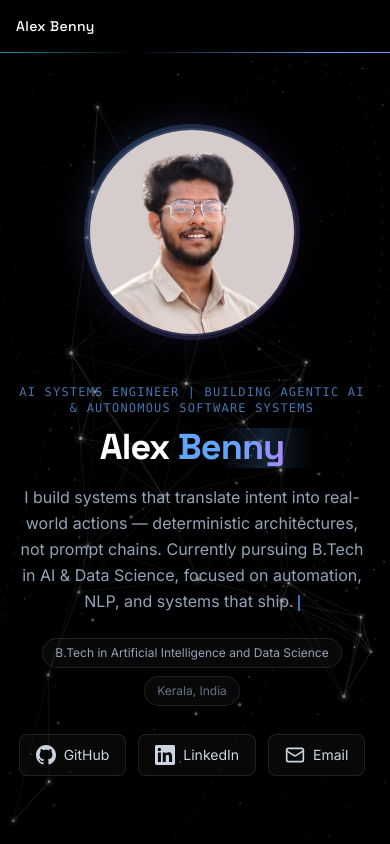
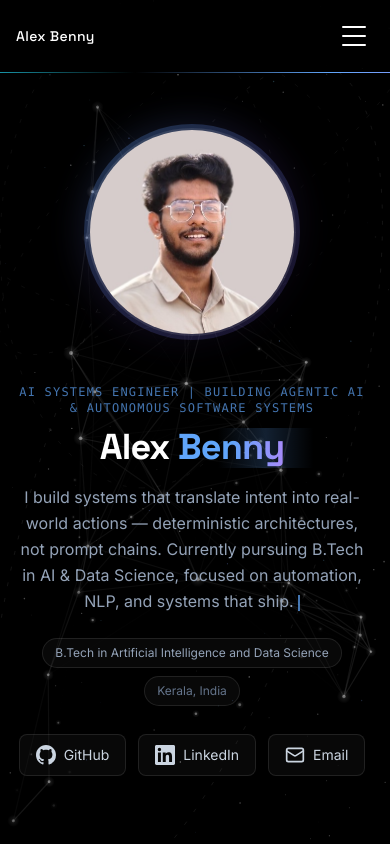
Before and after one commit to AlexxBenny/alex-portfolio, a Next.js app: page / in a window 390 px wide. Built offline with nearby package versions, Linux system fonts and the light colour scheme.

Commit message:
Fix: Navbar not working

```diff
--- a/app/globals.css
+++ b/app/globals.css
@@ -9,6 +9,11 @@ body {
   -webkit-font-smoothing: antialiased;
   -moz-osx-font-smoothing: grayscale;
   overflow-x: hidden;
+}
+
+/* Offset for fixed navbar when using scrollIntoView */
+section[id] {
+  scroll-margin-top: 80px;
 }
 
 body {
@@ -86,3 +91,14 @@ html {
 .hover-pulse-glow:hover {
   animation: pulse-glow 1.5s ease-in-out infinite;
 }
+
+/* ------------------------------------------------------------------ */
+/* Mobile nav drawer — staggered fade-in                               */
+/* ------------------------------------------------------------------ */
+@keyframes fade-in-up {
+  0% { opacity: 0; transform: translateY(12px); }
+  100% { opacity: 1; transform: translateY(0); }
+}
+.animate-fade-in-up {
+  animation: fade-in-up 0.35s ease-out;
+}
--- a/components/Navbar.tsx
+++ b/components/Navbar.tsx
@@ -1,4 +1,6 @@
 "use client";
+
+import { useState, useCallback, useEffect } from "react";
 
 const sections = [
   { id: "skills", label: "Skills" },
@@ -8,18 +10,33 @@ const sections = [
   { id: "contact", label: "Contact" },
 ];
 
-const scrollToSection = (id: string) => {
-  const el = document.getElementById(id);
-  if (!el) return;
-  const rect = el.getBoundingClientRect();
-  const absoluteY = window.scrollY + rect.top - 72;
-  window.scrollTo({ top: absoluteY, behavior: "smooth" });
-};
+export default function Navbar() {
+  const [mobileOpen, setMobileOpen] = useState(false);
 
-export default function Navbar() {
+  // Lock body scroll when mobile menu is open
+  useEffect(() => {
+    document.body.style.overflow = mobileOpen ? "hidden" : "";
+    return () => {
+      document.body.style.overflow = "";
+    };
+  }, [mobileOpen]);
+
+  const scrollToSection = useCallback(
+    (id: string) => {
+      setMobileOpen(false);
+      setTimeout(() => {
+        const el = document.getElementById(id);
+        if (!el) return;
+        el.scrollIntoView({ behavior: "smooth", block: "start" });
+      }, 50);
+    },
+    [],
+  );
+
   return (
-    <header className="fixed inset-x-0 top-0 z-40 bg-black/80 backdrop-blur-md">
+    <header className="fixed inset-x-0 top-0 z-50 bg-black/80 backdrop-blur-md">
       <div className="mx-auto flex max-w-6xl items-center justify-between px-4 py-4 sm:px-6">
+        {/* Logo / Name */}
         <button
           onClick={() => scrollToSection("hero")}
           className="text-sm font-display font-medium tracking-wide text-white hover:text-accent transition-colors"
@@ -27,6 +44,7 @@ export default function Navbar() {
           Alex Benny
         </button>
 
+        {/* Desktop nav */}
         <nav className="hidden gap-6 text-sm text-slate-400 sm:flex">
           {sections.map((section) => (
             <button
@@ -38,8 +56,35 @@ export default function Navbar() {
             </button>
           ))}
         </nav>
+
+        {/* Hamburger toggle — mobile only */}
+        <button
+          onClick={() => setMobileOpen((prev) => !prev)}
+          className="relative z-50 flex h-10 w-10 items-center justify-center sm:hidden"
+          aria-label={mobileOpen ? "Close menu" : "Open menu"}
+          aria-expanded={mobileOpen}
+        >
+          <div className="flex h-5 w-6 flex-col justify-between">
+            <span
+              className={`block h-[2px] w-full rounded-full bg-white transition-all duration-300 origin-center ${
+                mobileOpen ? "translate-y-[9px] rotate-45" : ""
+              }`}
+            />
+            <span
+              className={`block h-[2px] w-full rounded-full bg-white transition-all duration-300 ${
+                mobileOpen ? "scale-x-0 opacity-0" : ""
+              }`}
+            />
+            <span
+              className={`block h-[2px] w-full rounded-full bg-white transition-all duration-300 origin-center ${
+                mobileOpen ? "-translate-y-[9px] -rotate-45" : ""
+              }`}
+            />
+          </div>
+        </button>
       </div>
-      {/* Data‑stream gradient line */}
+
+      {/* Data-stream gradient line */}
       <div
         className="h-px animate-data-stream"
         style={{
@@ -48,6 +93,33 @@ export default function Navbar() {
         }}
         aria-hidden="true"
       />
+
+      {/* Mobile drawer */}
+      <div
+        className={`fixed inset-x-0 top-[65px] bottom-0 z-40 bg-black/95 backdrop-blur-xl transition-all duration-300 sm:hidden ${
+          mobileOpen
+            ? "opacity-100 pointer-events-auto"
+            : "opacity-0 pointer-events-none"
+        }`}
+      >
+        <nav className="flex flex-col items-center gap-1 px-6 pt-8">
+          {sections.map((section, i) => (
+            <button
+              key={section.id}
+              onClick={() => scrollToSection(section.id)}
+              className={`w-full rounded-lg px-4 py-4 text-center text-lg font-display tracking-wide text-slate-300 transition-all duration-200 hover:bg-white/[0.06] hover:text-white active:scale-[0.98] ${
+                mobileOpen ? "animate-fade-in-up" : ""
+              }`}
+              style={{
+                animationDelay: `${i * 60}ms`,
+                animationFillMode: "both",
+              }}
+            >
+              {section.label}
+            </button>
+          ))}
+        </nav>
+      </div>
     </header>
   );
 }
```
